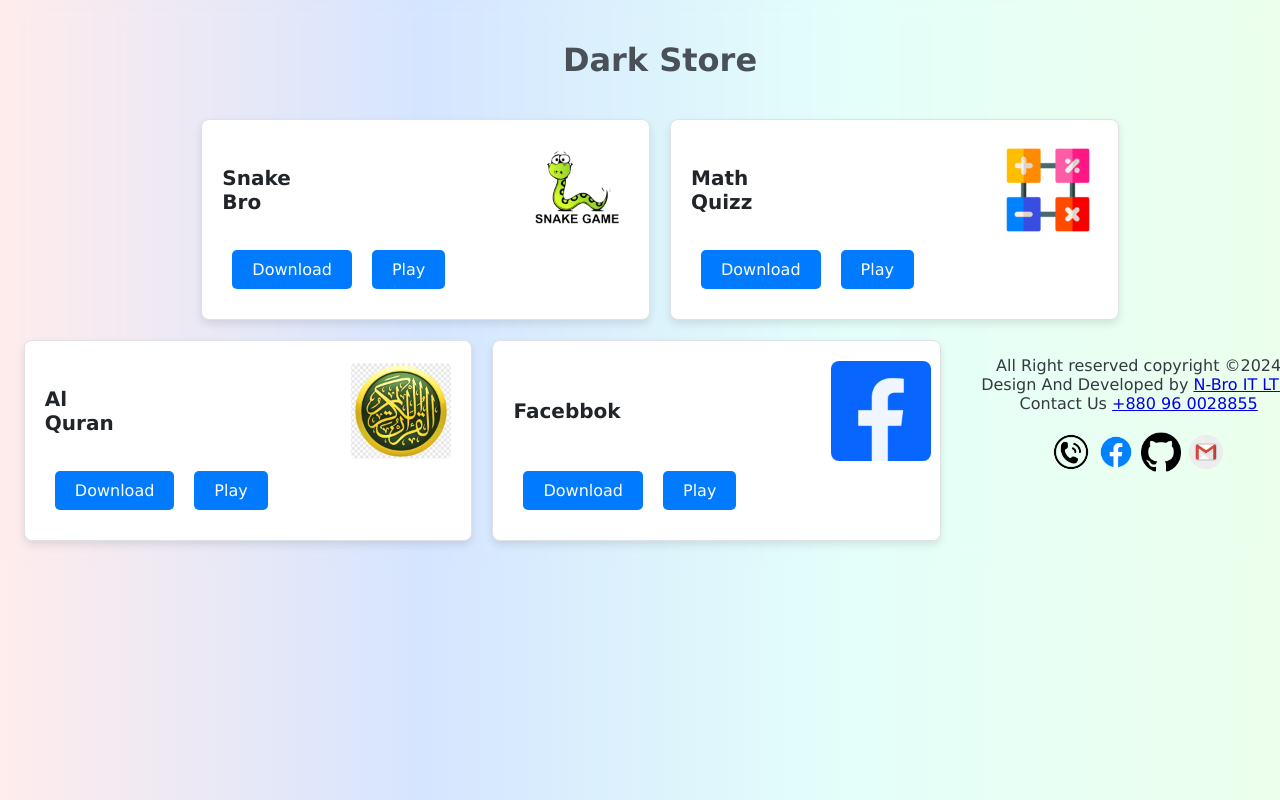
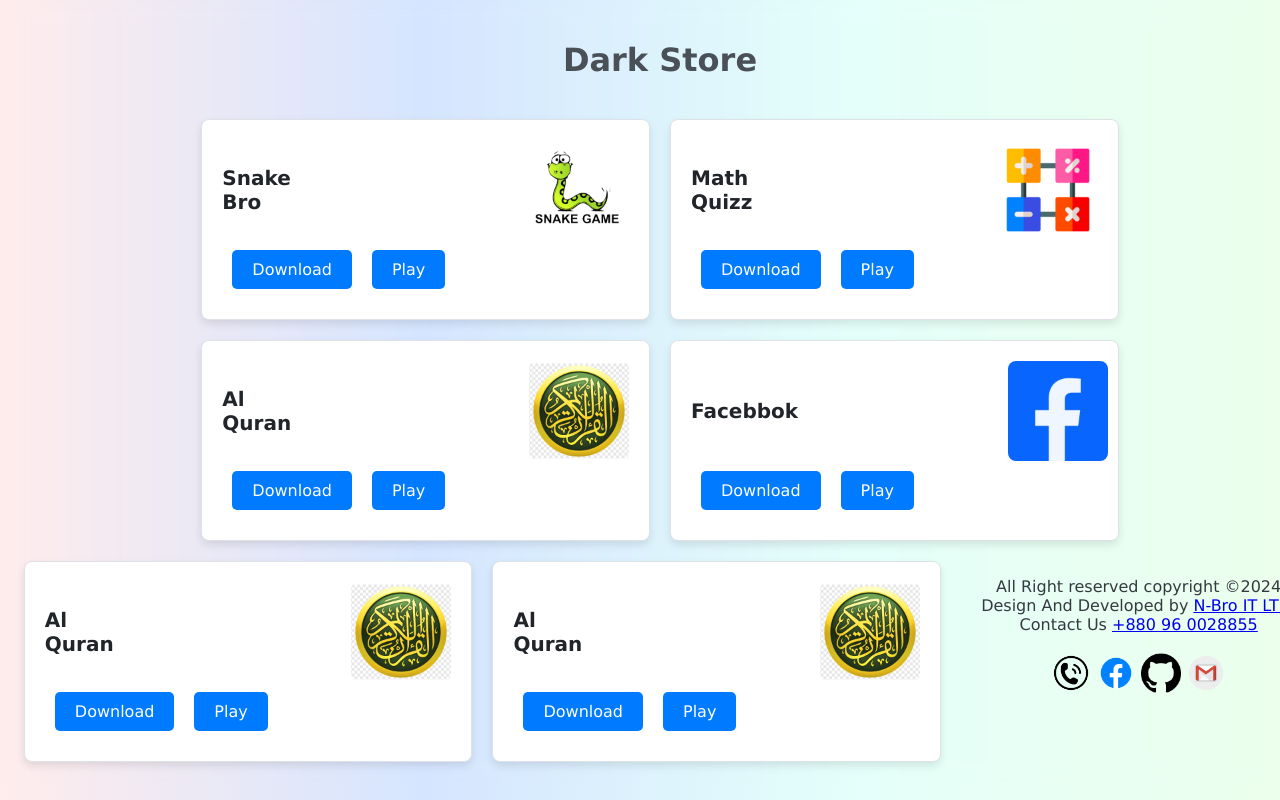
Before and after one commit to Naim-006/store, a plain HTML site: page index.html in a window 1280 px wide. Shown: the top 800 px of the page. Drawn offline with Linux system fonts and the light colour scheme.

Commit message:
Update index.html

```diff
--- a/index.html
+++ b/index.html
@@ -199,7 +199,7 @@
                     <h2>Snake Bro</h2> <img src="i2.png" alt="App 1 Logo" class="app-logo">
                 </div>
 
-                <a href="snake.apk" download>Download</a><a href="https://naim-006.github.io/curi/">Play</a>
+                <a href="snake.apk" download>Download</a><a href="https://snekibro.netlify.app/">Play</a>
              <br>   <div class="app-details" id="details-app1">
                     <p>screenshots:</p>
                     <div class="screenshots">
@@ -213,7 +213,7 @@
                     <h2>Math Quizz</h2> <img src="math.png" alt="App 1 Logo" class="app-logo">
          </div>
 
-                <a href="math.apk" download>Download</a><a href="https://naim-006.github.io/mathquiz/">Play</a>
+                <a href="math.apk" download>Download</a><a href="https://quizzbro.netlify.app/">Play</a>
              <br>   <div class="app-details" id="details-app2">
                     <p>Screenshot</p>
                     <div class="screenshots">
@@ -227,7 +227,7 @@
                     <h2>Al Quran</h2> <img src="Q1.png" alt="App 1 Logo" class="app-logo">
          </div>
 
-                <a href="quran.apk" download>Download</a><a href="https://naim-006.github.io/AL-QURAN/">Play</a>
+                <a href="quran.apk" download>Download</a><a href="https://Al-Quran.netlify.app">Play</a>
                 <br><div class="app-details" id="details-app2">
                     <p>screenshots</p>
                     <div class="screenshots">
@@ -241,7 +241,7 @@
                     <h2>Facebbok</h2> <img src="4.png" alt="App 1 Logo" class="app-logo">
          </div>
 
-                <a href="facebook.apk" download>Download</a><a href="https://naim-006.github.io/facebook/">Play</a>
+                <a href="facebook.apk" download>Download</a><a href="https://reels-facelook-1911175697.netlify.app/">Play</a>
               <br>  <div class="app-details" id="details-app2">
                     <p>screenshots</p>
                     <div class="screenshots">
@@ -249,7 +249,37 @@
                         <img src="4.png" alt="App 2 Screenshot 2">
                     </div>
                 </div>
-            </div><br><br>
+            </div>
+               <div class="app" id="app2">
+                <div class="app-header">
+                    <h2>Al Quran</h2> <img src="Q1.png" alt="App 1 Logo" class="app-logo">
+         </div>
+
+                <a href="quran.apk" download>Download</a><a href="https://ludobro.netlify.app">Play</a>
+                <br><div class="app-details" id="details-app2">
+                    <p>screenshots</p>
+                    <div class="screenshots">
+                        <img src="6.jpg" alt="App 2 Screenshot 1">
+                        <img src="7.jpg" alt="App 2 Screenshot 2">
+                    </div>
+                </div>
+            </div>
+               <div class="app" id="app2">
+                <div class="app-header">
+                    <h2>Al Quran</h2> <img src="Q1.png" alt="App 1 Logo" class="app-logo">
+         </div>
+
+                <a href="quran.apk" download>Download</a><a href="https://flowerbro.netlify.app">Play</a>
+                <br><div class="app-details" id="details-app2">
+                    <p>screenshots</p>
+                    <div class="screenshots">
+                        <img src="8.jpg" alt="App 2 Screenshot 1">
+                        <img src="9.jpg" alt="App 2 Screenshot 2">
+                    </div>
+                </div>
+            </div>
+
+            <br><br>
 
                         <p>All Right reserved copyright ©2024  <br>
                     Design And
```
